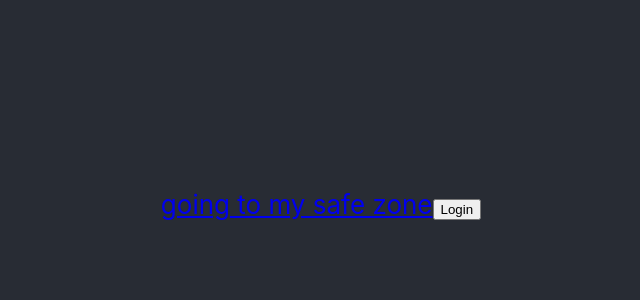
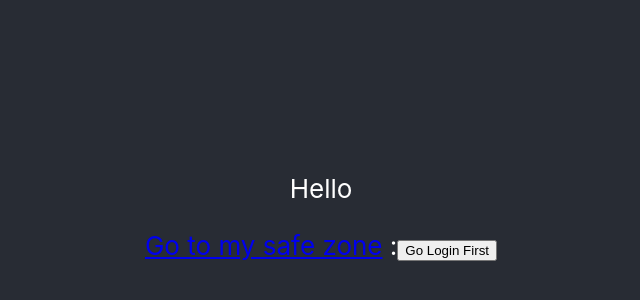
Before and after one commit to jia0nnn-n/auth0-google-react, a React (Create React App) app: page / in a window 1280 px wide. Shown: the part 196-496 px from the top of the page, without its empty margins (319-959 px from the left). Built offline with nearby package versions, Linux system fonts and the light colour scheme; what auth0-js would draw is missing.

Commit message:
login funcs

```diff
--- a/src/App.js
+++ b/src/App.js
@@ -12,9 +12,9 @@ function App(props) {
       component = <Index state={props.state} />;
       break;
     case "user-privacy":
-      component = <SafeZone state={props.state} />;
+      let result = props.state.auth.isAuthenticated()
+      component = result ? <SafeZone state={props.state} /> : <NotFound />;
       break;
-      // callback
     case "va":
       component = <Transition state={props.state} />;
       break;
--- a/src/Auth.js
+++ b/src/Auth.js
@@ -1,9 +1,10 @@
 
 import auth0 from 'auth0-js'
 
+const LOGIN_SUCCESS_PAGE = 'user-privacy'
+const LOGIN_FAILED_PAGE = ''
 
-function Auth(props) {
-
+function Auth() {
     const auth = new auth0.WebAuth({
         domain: 'dev--fjtj9b2.us.auth0.com',
         clientID: 'c8AlWkVeRX9ynTeGqVx0re3jbAbC834Y',
@@ -14,6 +15,27 @@ function Auth(props) {
     })
 
     this.login = () => auth.authorize()
+
+    this.validate = () => {
+        auth.parseHash((err, res) => {
+            if (res && res.accessToken && res.idToken) {
+                let expiredAt = JSON.stringify((res.expiresIn) * 1000 + new Date().getTime())
+                localStorage.setItem('access_token', res.accessToken)
+                localStorage.setItem('id_token', res.idToken)
+                localStorage.setItem('expires_at', expiredAt)
+                window.location.hash = ''
+                window.location.pathname = LOGIN_SUCCESS_PAGE
+            } else if (err) {
+                window.location.pathname = LOGIN_FAILED_PAGE
+            }
+        })
+    }
+
+    this.isAuthenticated = () => {
+        let expiredAt = JSON.parse(localStorage.getItem('expires_at'))
+        let now = new Date().getTime()
+        return now < expiredAt
+    }
 }
 
 export default Auth;
--- a/src/components/Index.js
+++ b/src/components/Index.js
@@ -4,8 +4,12 @@ function Index(props) {
     console.log(props)
     return (
         <div>
-            <a href="/user-privacy">going to my safe zone</a>
-            <button onClick={props.state.auth.login}>Login</button>
+            <p>Hello</p>
+            <a href="/user-privacy">Go to my safe zone</a> :
+
+            {!props.state.auth.isAuthenticated() &&
+                <button onClick={props.state.auth.login}>Go Login First</button>
+            }
         </div>
     );
 }
--- a/src/components/Transition.js
+++ b/src/components/Transition.js
@@ -1,12 +1,17 @@
 import React from 'react';
+import { useEffect } from 'react';
+import Auth from '../Auth';
 
 function Transition(props) {
 
-    // do validation, then redirect.
+    useEffect(() => {
+        const auth = new Auth()
+        auth.validate()
+    }, [])
     return (
         <div>
-            I will take you to your privacy room.<br/>
-            ~~Please wait~~
+            I will take you to your privacy room.<br />
+            Please wait.............
         </div>
     );
 }
```
